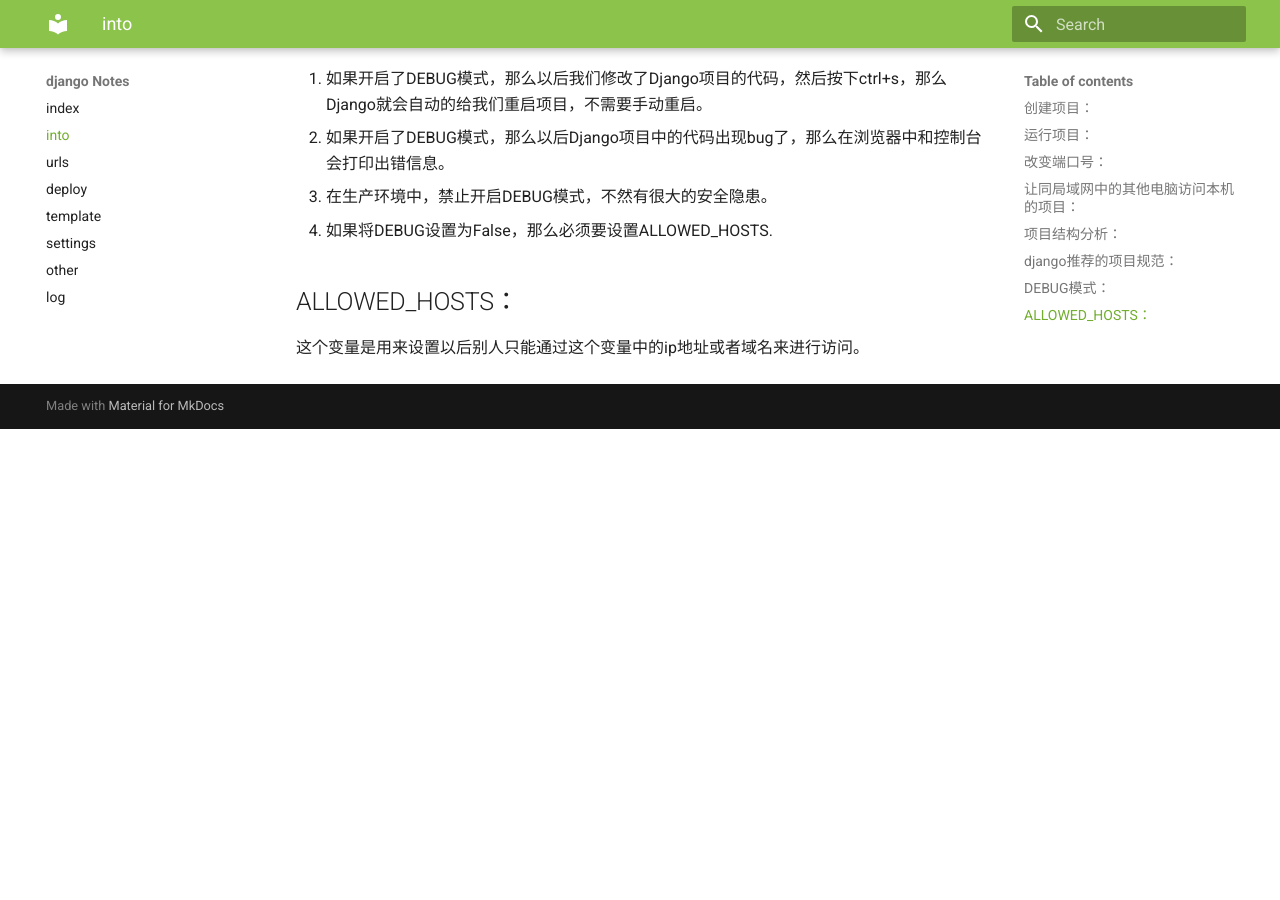
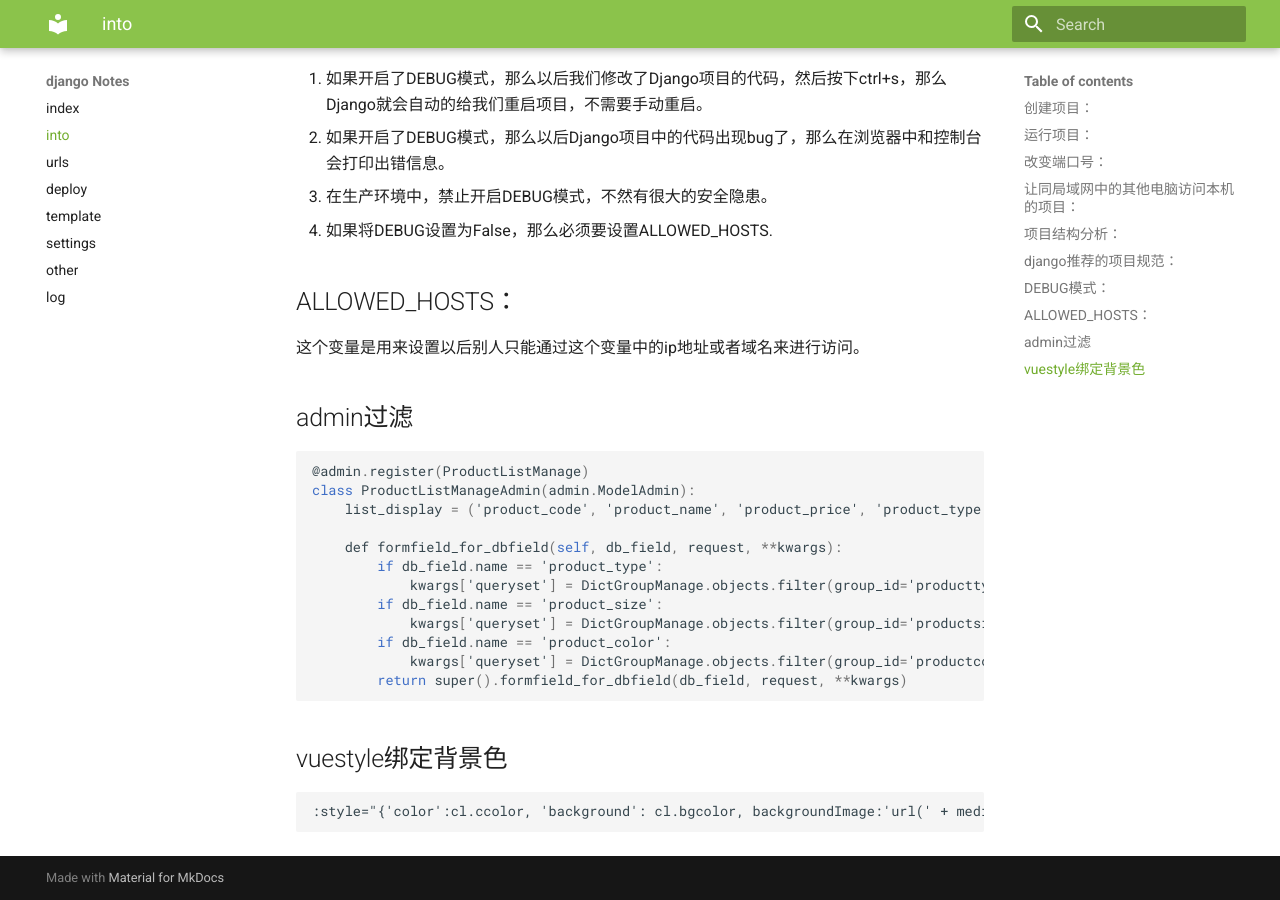
Before and after one commit to chrishshare/djnotenotes, an MkDocs documentation site: the page built from docs/into.md, in a window 1280 px wide and 900 px high, scrolled down 1448 px. Built offline with MkDocs 1.6.1 and Material for MkDocs 9.7.7, drawn with Linux system fonts in a browser that asks for light colours; before the commit the page ends 1877 px from its top, so only the background shows below that.

````diff
--- a/docs/into.md
+++ b/docs/into.md
@@ -48,3 +48,25 @@
 
 ## ALLOWED_HOSTS：
 这个变量是用来设置以后别人只能通过这个变量中的ip地址或者域名来进行访问。
+
+
+## admin过滤
+```
+@admin.register(ProductListManage)
+class ProductListManageAdmin(admin.ModelAdmin):
+    list_display = ('product_code', 'product_name', 'product_price', 'product_type')
+
+    def formfield_for_dbfield(self, db_field, request, **kwargs):
+        if db_field.name == 'product_type':
+            kwargs['queryset'] = DictGroupManage.objects.filter(group_id='producttype')
+        if db_field.name == 'product_size':
+            kwargs['queryset'] = DictGroupManage.objects.filter(group_id='productsize')
+        if db_field.name == 'product_color':
+            kwargs['queryset'] = DictGroupManage.objects.filter(group_id='productcolor')
+        return super().formfield_for_dbfield(db_field, request, **kwargs)
+```
+
+## vuestyle绑定背景色
+```
+:style="{'color':cl.ccolor, 'background': cl.bgcolor, backgroundImage:'url(' + mediaUrl + cl.bgimg + ')'}"
+```
````
Also changed, not shown: docs/log.md (+23 -0 lines).
